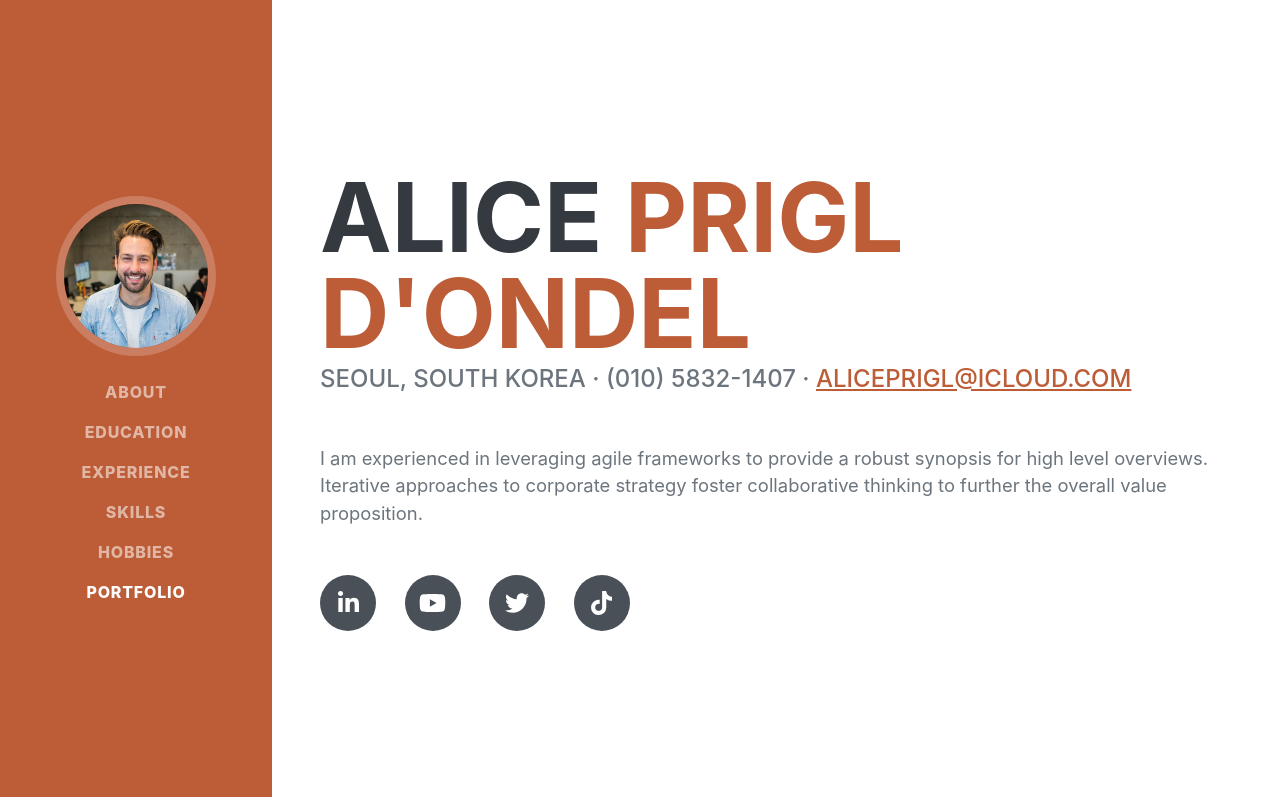
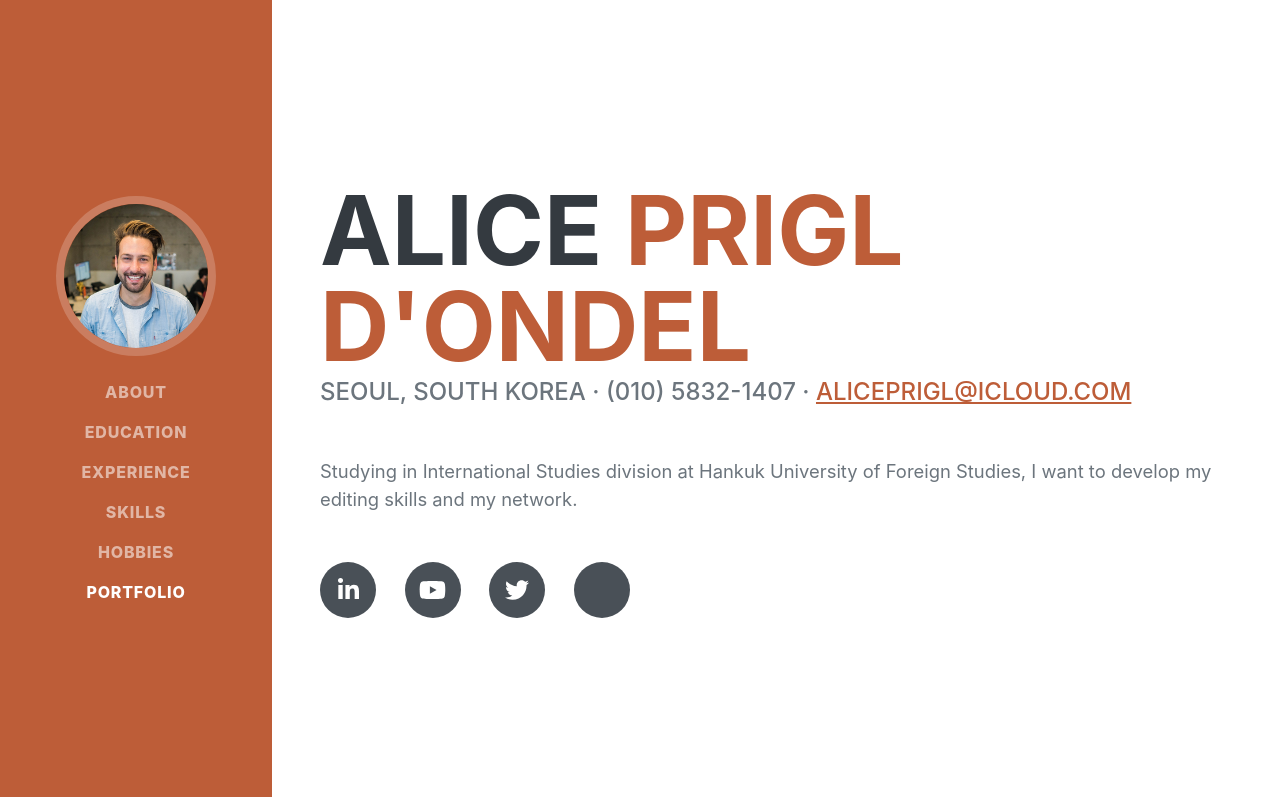
Before and after one commit to alicepg/ResumeWorkshop, a plain HTML site: page index.html in a window 1280 px wide. Shown: the top 797 px of the page. Drawn offline with nearby package versions, Linux system fonts and the light colour scheme; a web font is replaced by a local one.

Commit message:
second commit

```diff
--- a/index.html
+++ b/index.html
@@ -47,12 +47,12 @@
                         Seoul, South Korea · (010) 5832-1407 ·
                         <a href="mailto:aliceprigl@icloud.com">aliceprigl@icloud.com</a>
                     </div>
-                    <p class="lead mb-5">I am experienced in leveraging agile frameworks to provide a robust synopsis for high level overviews. Iterative approaches to corporate strategy foster collaborative thinking to further the overall value proposition.</p>
+                    <p class="lead mb-5">Studying in International Studies division at Hankuk University of Foreign Studies, I want to develop my editing skills and my network. </p>
                     <div class="social-icons">
                         <a class="social-icon" href="#!"><i class="fab fa-linkedin-in"></i></a>
                         <a class="social-icon" href="https://www.youtube.com/channel/UCU3vzGH_4MvxOskbrG-RxWQ"><i class="fab fa-youtube"></i></a>
                         <a class="social-icon" href="#!"><i class="fab fa-twitter"></i></a>
-                        <a class="social-icon" href="https://www.tiktok.com/@apgstudio"><i class="fab fa-tiktok"></i></a>
+                        <a class="social-icon" href="https://www.tiktok.com/@apgstudio"><i class="fab tiktok"></i></a>
                     </div>
                 </div>
             </section>
```
